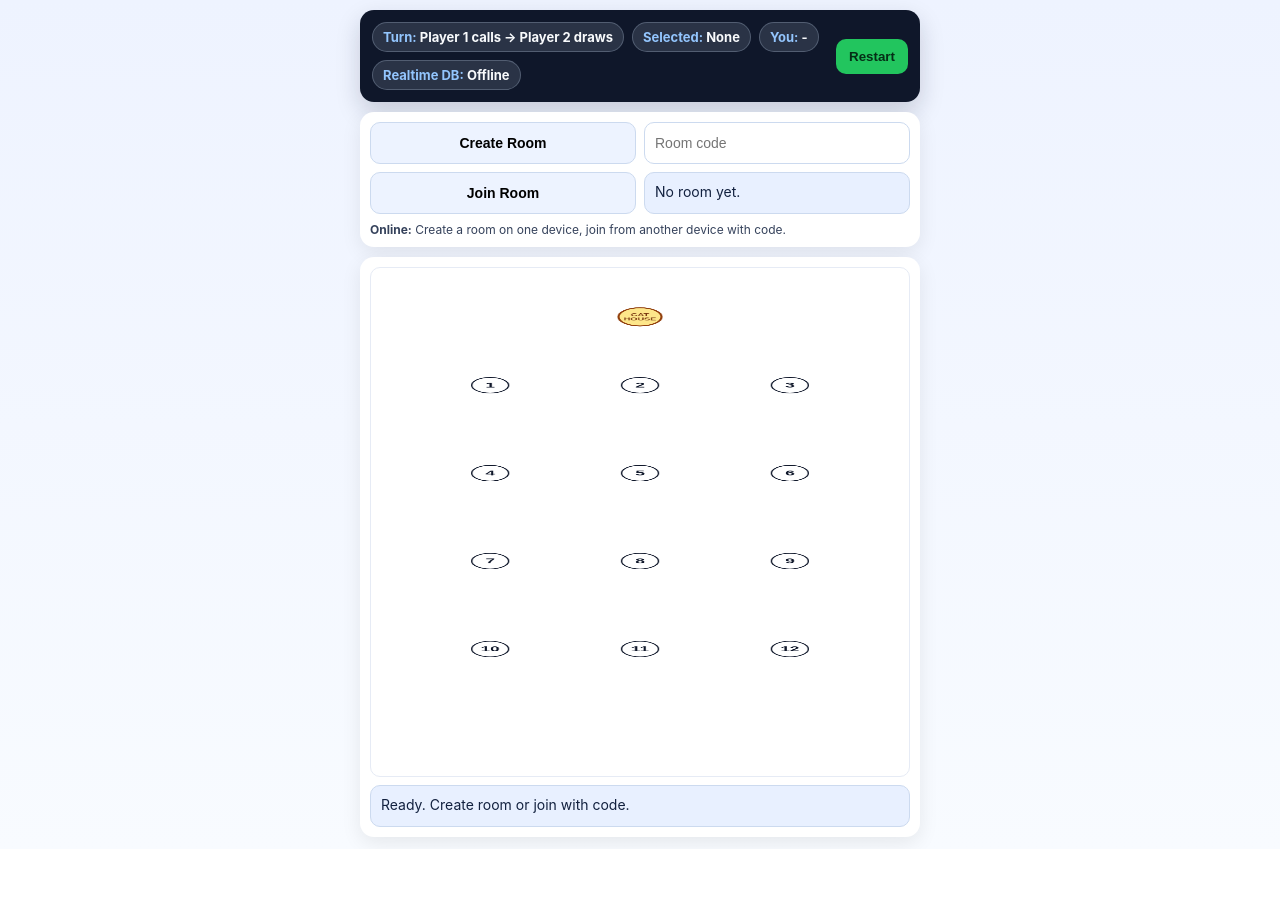
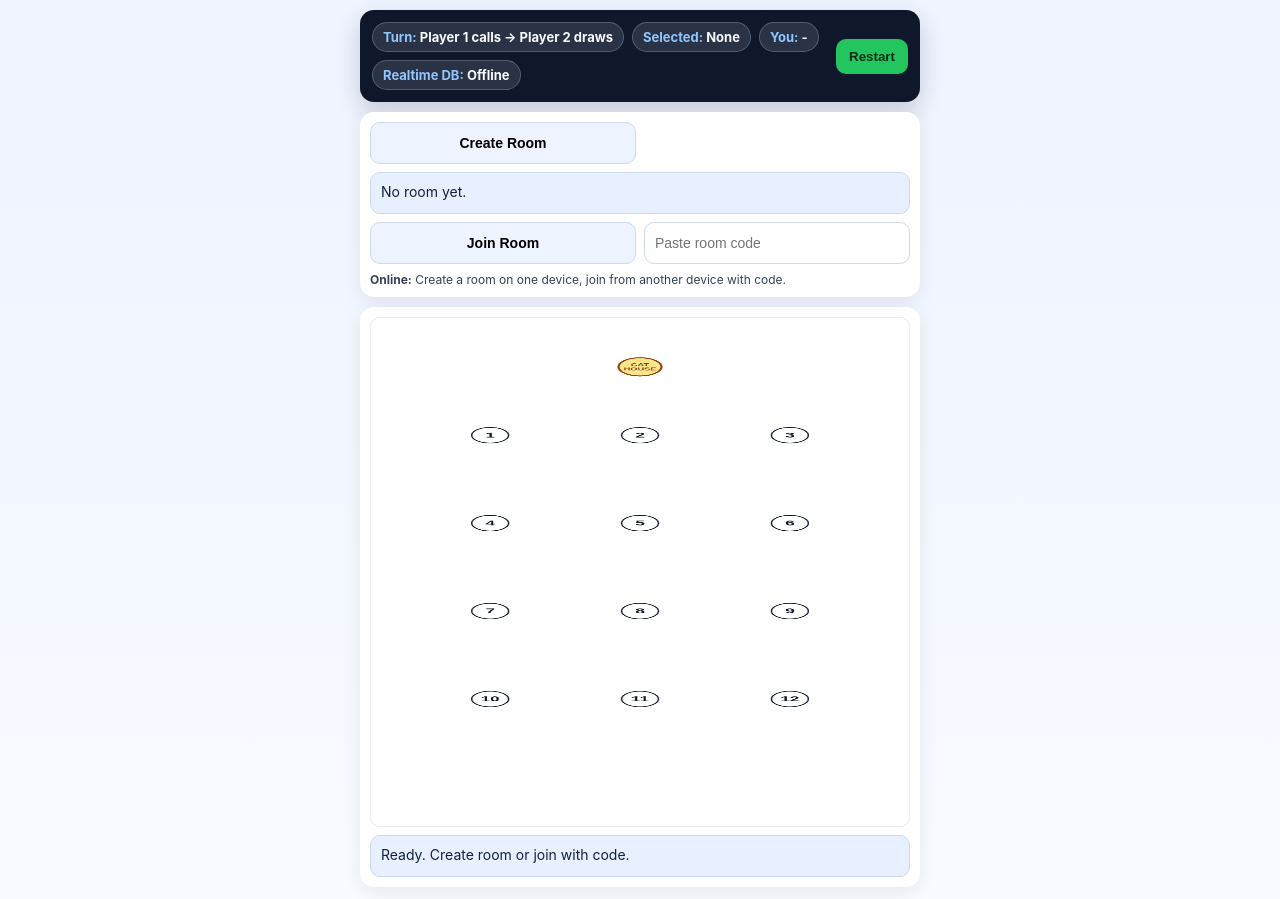
Before and after one commit to ictking17-blip/Cat-s-Cradle, a plain HTML site: page index.html in a window 1280 px wide. Before the commit the page ends 849 px from the top, so only its background shows below. Drawn offline with Linux system fonts and the light colour scheme.

Commit message:
Add dedicated join code input beside Join Room

```diff
--- a/index.html
+++ b/index.html
@@ -58,6 +58,7 @@
       gap: 8px;
     }
     .room-controls { display: grid; grid-template-columns: 1fr 1fr; gap: 8px; }
+    .room-status { grid-column: 1 / -1; }
     .room-controls button, .room-controls input, .status {
       border-radius: 10px;
       border: 1px solid #ccdaef;
@@ -104,9 +105,9 @@
   <div class="panel">
     <div class="room-controls">
       <button id="createRoom">Create Room</button>
-      <input id="roomCodeInput" maxlength="5" placeholder="Room code" />
+      <div id="roomLabel" class="status room-status">No room yet.</div>
       <button id="joinRoom">Join Room</button>
-      <div id="roomLabel" class="status">No room yet.</div>
+      <input id="roomCodeInput" maxlength="5" placeholder="Paste room code" />
     </div>
     <p class="hint"><strong>Online:</strong> Create a room on one device, join from another device with code.</p>
   </div>
```
Also changed, not shown: README.md.
